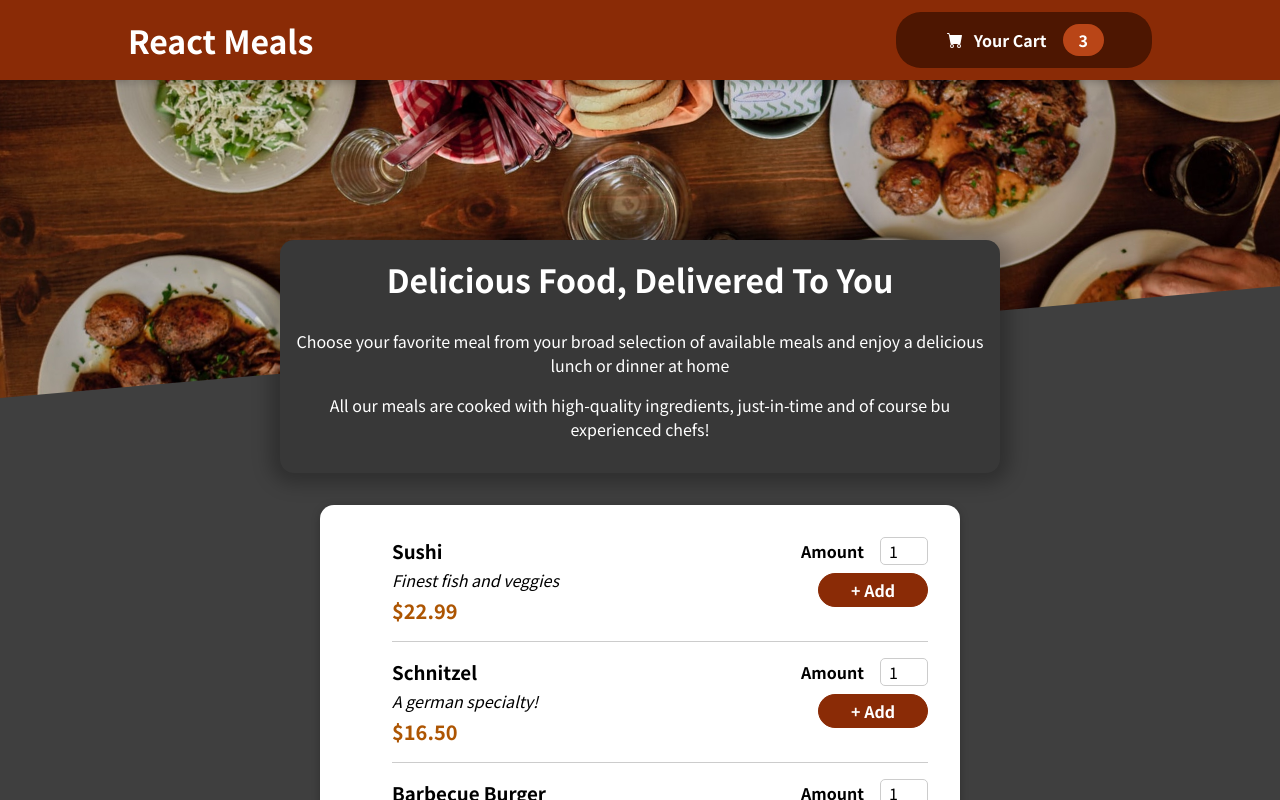
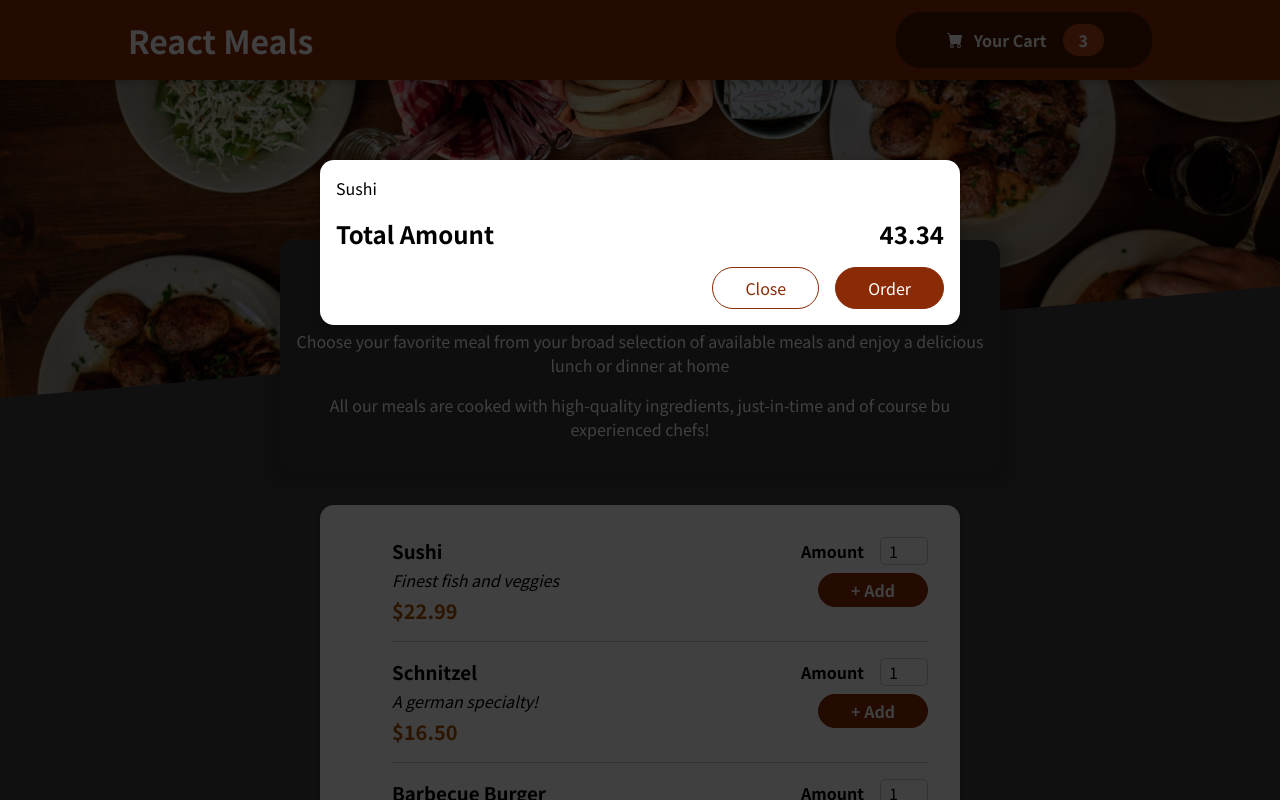
Before and after one commit to Monzon-Elias/food-app, a React (Create React App) app: page / in a window 1280 px wide. Shown: the top 800 px of the page. Built offline with nearby package versions, Linux system fonts and the light colour scheme.

Commit message:
from home - Modal

```diff
--- a/src/App.js
+++ b/src/App.js
@@ -1,10 +1,12 @@
 import { Fragment } from "react";
 import Header from "./Components/Layout/Header";
 import Meals from "./Components/Meals/Meals";
+import Cart from "./Components/Cart/Cart";
 
 function App() {
   return (
     <Fragment>
+      <Cart />
       <Header />
       <main>
         <Meals />
--- a/src/Components/Cart/Cart.js
+++ b/src/Components/Cart/Cart.js
@@ -1,11 +1,12 @@
 import classes from "./Cart.module.css";
+import Modal from "../UI/Modal";
 
 const Cart = (props) => {
-  const cartitems = [{ id: "c1", name: "Sushi", amount: 2, price: 12.99 }].map(
+  const cartItems = [{ id: "c1", name: "Sushi", amount: 2, price: 12.99 }].map(
     (item) => <li>{item.name}</li>
   );
   return (
-    <div>
+    <Modal>
       <ul className={classes["cart-items"]}>{cartItems}</ul>
       <div className={classes.total}>
         <span>Total Amount</span>
@@ -15,7 +16,7 @@
         <button className={classes["button--alt"]}>Close</button>
         <button className={classes.button}>Order</button>
       </div>
-    </div>
+    </Modal>
   );
 };
 export default Cart;
--- a/src/Components/UI/Modal.js
+++ b/src/Components/UI/Modal.js
@@ -4,7 +4,7 @@
 
 const Backdrop = (props) => <div className={classes.backdrop} />;
 
-const Modal = (props) => {
+const ModalOverlay = (props) => {
   return (
     <div className={classes.modal}>
       <div className={classes.content}>{props.children}</div>
```
Also changed, not shown: 1 other file (tests, documents, lock files or other folders).
